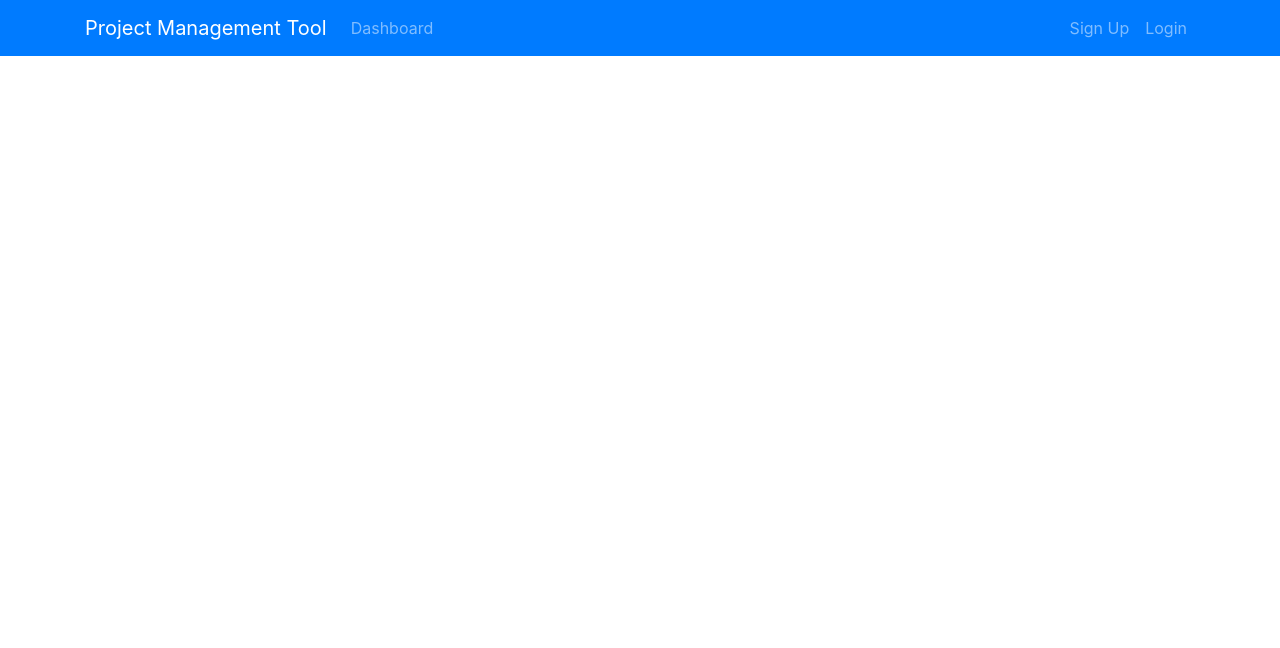
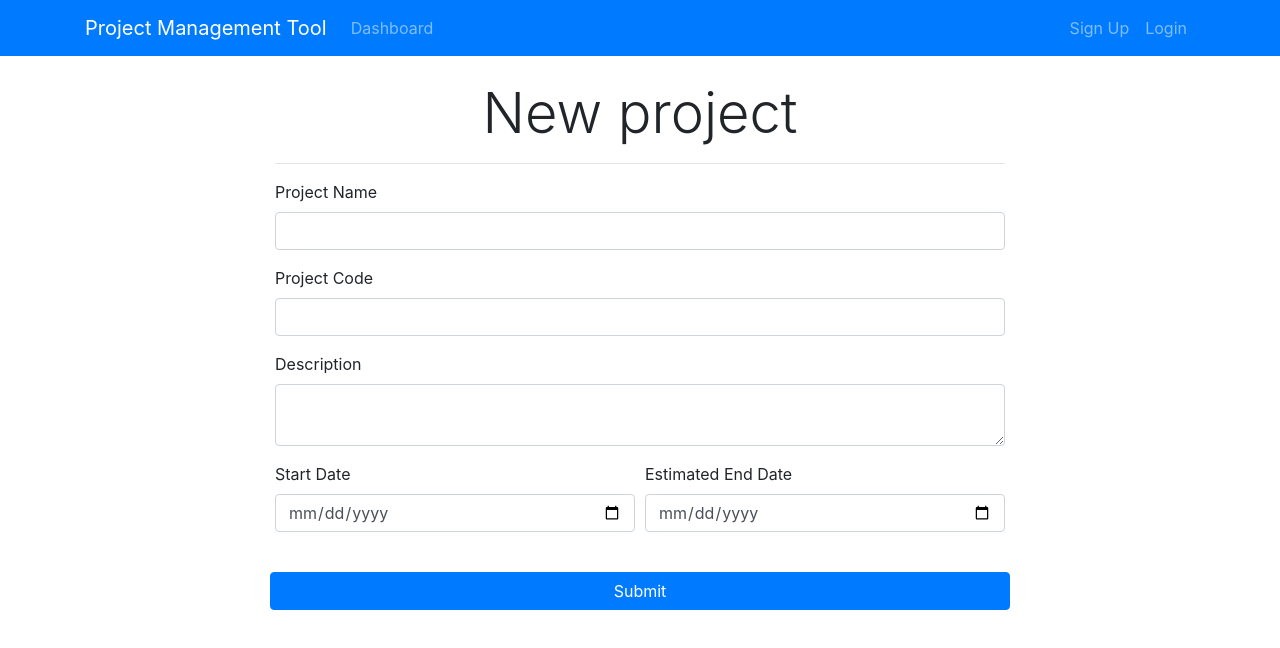
Before and after one commit to ergisgjergji/project-manager, a React (Create React App) app in the folder project-manager-react-client/: page /addProject in a window 1280 px wide. Shown: the top 648 px of the page. Built offline with nearby package versions, Linux system fonts and the light colour scheme.

Commit message:
AddProject component

```diff
--- a/project-manager-react-client/src/components/Project/AddProject.js
+++ b/project-manager-react-client/src/components/Project/AddProject.js
@@ -1,10 +1,112 @@
 import React, { Component } from 'react'
 
 class AddProject extends Component {
+
+    constructor() {
+        super();
+
+        this.state = {
+            name: "",
+            code: "",
+            description: "",
+            start_date: "",
+            end_date: ""
+        };
+
+        this.onChange = this.onChange.bind(this);
+        this.onSubmit = this.onSubmit.bind(this);
+    }
+
+    onChange = (e) => {
+        this.setState({ [e.target.name]: e.target.value });
+    }
+
+    onSubmit = (e) => {
+        e.preventDefault();
+
+        const project = { ...this.state };
+    }
+
     render() {
         return (
             <div>
+                <div className="project">
+                    <div className="container">
+                        <div className="row">
+                            <div className="col-10 col-md-8 m-auto">
 
+                                <h5 className="display-4 text-center">New project</h5>
+                                <hr />
+
+                                <form onSubmit={this.onSubmit}>
+                                    <div className="form-row">
+
+                                        <div className="form-group col-md-12">
+                                            <label for="name">Project Name</label>
+                                            <input
+                                            type="text"
+                                            className="form-control form-control-md "
+                                            name="name" id="name"
+                                            value={this.state.name}
+                                            onChange={this.onChange}
+                                            />
+                                        </div>
+
+                                        <div className="form-group col-md-12">
+                                            <label for="code">Project Code</label>
+                                            <input
+                                            type="text"
+                                            className="form-control form-control-md"
+                                            name="code" id="code"
+                                            value={this.state.code}
+                                            onChange={this.onChange}
+                                            />
+                                        </div>
+
+                                        <div className="form-group col-md-12">
+                                            <label for="description">Description</label>
+                                            <textarea
+                                            className="form-control form-control-md"
+                                            name="description" id="description"
+                                            value={this.state.description}
+                                            onChange={this.onChange}
+                                            />
+                                        </div>
+
+                                        <div className="form-group col-md-6">
+                                            <label for="end_date">Start Date</label>
+                                            <input
+                                            type="date"
+                                            className="form-control form-control-md"
+                                            name="start_date" id="start_date"
+                                            value={this.state.start_date}
+                                            onChange={this.onChange}
+                                            />
+                                        </div>
+
+                                        <div className="form-group col-md-6">
+                                            <label for="end_date">Estimated End Date</label>
+                                            <input
+                                            type="date"
+                                            className="form-control form-control-md"
+                                            name="end_date" id="end_date"
+                                            value={this.state.end_date}
+                                            onChange={this.onChange}
+                                            />
+                                        </div>
+
+                                        <input
+                                        type="submit"
+                                        className="btn btn-primary btn-block mt-4"
+                                        />
+
+                                    </div>
+                                </form>
+
+                            </div>
+                        </div>
+                    </div>
+                </div>
             </div>
         )
     }
```
